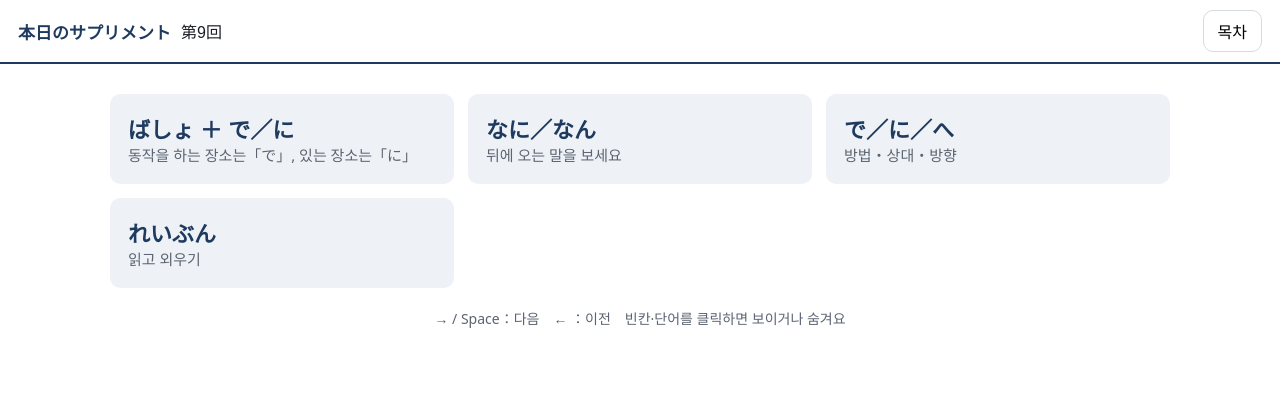
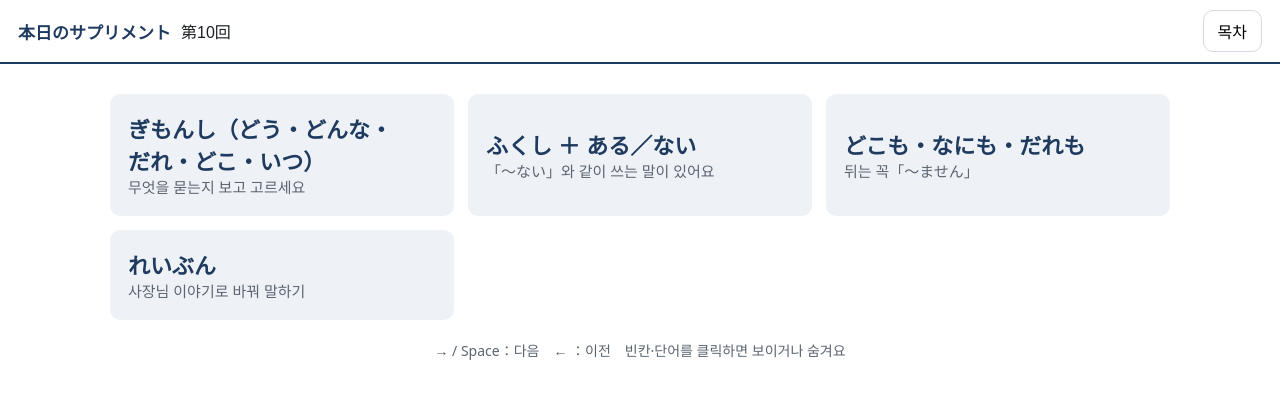
Before and after one commit to kosuke-jp/kaiwa, a plain HTML site: page supple/index.html in a window 1280 px wide. Both pictures are taken after a click on the button "목차". Drawn offline with Linux system fonts and the light colour scheme.

Commit message:
本日のサプリメント 第10回

```diff
--- a/supple/data.js
+++ b/supple/data.js
@@ -36,4 +36,50 @@ const LESSONS = [
    { s: "じかんが ありませんから、しんぶんを よみません。", ko: "시간이 없어서 신문을 안 읽어요." }
   ]
  }
+ ,{
+  no: 10, date: "11/12", title: "ぎもんし・ふくし・どこも",
+  cover: "supple",
+  groups: [
+   { name: "ぎもんし（どう・どんな・だれ・どこ・いつ）", lead: "무엇을 묻는지 보고 고르세요",
+     items: [
+      { q: "この ラーメンは［どう］ですか。……とても おいしいです。", ko: "이 라멘 어때요? ……아주 맛있어요.", rule: "どう：상태・느낌（어때요?）" },
+      { q: "［どんな］ りょうりが すきですか。……からい りょうりが すきです。", ko: "어떤 요리를 좋아해요? ……매운 요리를 좋아해요.", rule: "どんな ＋ 명사（어떤 ～）" },
+      { q: "にほんごは［だれ］に ならいましたか。……せんせいに ならいました。", ko: "일본어는 누구에게 배웠어요? ……선생님에게 배웠어요.", rule: "だれ：사람（누구）" },
+      { q: "きのう［どこ］で ばんごはんを たべましたか。……みせで たべました。", ko: "어제 어디에서 저녁을 먹었어요? ……가게에서 먹었어요.", rule: "どこ：장소（어디）" },
+      { q: "［いつ］ にほんへ いきますか。……らいげつ いきます。", ko: "언제 일본에 가요? ……다음 달에 가요.", rule: "いつ：때（언제）" }
+     ],
+     card: [["どう", "どうですか → おいしいです・いいです", "어때요?（느낌・상태）"],
+            ["どんな", "どんな りょうり／どんな ひと", "어떤 ＋ 명사"],
+            ["だれ", "だれに／だれと／だれが", "누구"],
+            ["どこ", "どこで／どこへ／どこに", "어디"],
+            ["いつ", "いつ いきますか", "언제"]] },
+   { name: "ふくし ＋ ある／ない", lead: "「～ない」와 같이 쓰는 말이 있어요",
+     items: [
+      { q: "この キムチは［ぜんぜん］ からくないです。", bank: "よく・すこし・たくさん・とても・あまり・ぜんぜん", ko: "이 김치는 전혀 안 매워요.", rule: "ぜんぜん ＋ ～ない（전혀）" },
+      { q: "にほんごが［すこし］ わかります。", bank: "よく・すこし・たくさん・とても・あまり・ぜんぜん", ko: "일본어를 조금 알아요.", rule: "すこし ＋ ～ます（조금）" },
+      { q: "おさけは［あまり］ のみません。", bank: "よく・すこし・たくさん・とても・あまり・ぜんぜん", ko: "술은 별로 안 마셔요.", rule: "あまり ＋ ～ません（별로）" },
+      { q: "この みせは きゃくが［たくさん］ います。", bank: "よく・すこし・たくさん・とても・あまり・ぜんぜん", ko: "이 가게는 손님이 많이 있어요.", rule: "たくさん：수・양이 많다" },
+      { q: "この おにくは［とても］ おいしいです。", bank: "よく・すこし・たくさん・とても・あまり・ぜんぜん", ko: "이 고기는 아주 맛있어요.", rule: "とても ＋ 형용사（아주）" },
+      { q: "メニューが［よく］ わかります。", bank: "よく・すこし・たくさん・とても・あまり・ぜんぜん", ko: "메뉴를 잘 알아요.", rule: "よく ＋ わかります（잘）" }
+     ],
+     card: [["ある", "よく・すこし・たくさん・とても", "긍정과 같이"],
+            ["ない", "あまり・ぜんぜん", "부정（～ない・～ません）과 같이"]] },
+   { name: "どこも・なにも・だれも", lead: "뒤는 꼭「～ません」",
+     items: [
+      { q: "きのう どこへ いきましたか。……［どこ］も いきませんでした。", ko: "어제 어디에 갔어요? ……아무 데도 안 갔어요.", rule: "どこ（へ）も ＋ ～ません（아무 데도）" },
+      { q: "けさ なにを たべましたか。……［なに］も たべませんでした。", ko: "오늘 아침 뭘 먹었어요? ……아무것도 안 먹었어요.", rule: "なにも ＋ ～ません（아무것도）" },
+      { q: "みせに だれが いますか。……［だれ］も いません。", ko: "가게에 누가 있어요? ……아무도 없어요.", rule: "だれも ＋ ～ません（아무도）" },
+      { q: "にちようびは どこへ いきましたか。……［どこも いきませんでした。うちで やすみました］。", ko: "일요일에는 어디에 갔어요? ……（사장님 이야기로 대답해 보세요）", rule: "どこも ～ませんでした。＋ 무엇을 했는지 한 문장 더" }
+     ],
+     card: [["どこも", "いきません", "아무 데도"],
+            ["なにも", "たべません・しません", "아무것도"],
+            ["だれも", "いません・きません", "아무도"]] }
+  ],
+  exLead: "사장님 이야기로 바꿔 말하기",
+  examples: [
+   { s: "きのうは どこも いきませんでした。みせで はたらきました。", ko: "어제는 아무 데도 안 갔어요. 가게에서 일했어요." },
+   { s: "けさは なにも たべませんでした。じかんが ありませんでしたから。", ko: "오늘 아침은 아무것도 안 먹었어요. 시간이 없었으니까요." },
+   { s: "この ラーメンは どうですか。……ぜんぜん からくないです。とても おいしいです。", ko: "이 라멘 어때요? ……전혀 안 매워요. 아주 맛있어요." }
+  ]
+ }
 ];
--- a/supple/index.html
+++ b/supple/index.html
@@ -34,8 +34,9 @@ main{max-width:1100px;margin:0 auto;padding:20px}
 .ko{font-size:22px;color:var(--sub)}
 .rule{font-size:26px;font-weight:700;border:2px solid var(--red);border-radius:12px;padding:10px 22px;visibility:hidden}
 .rule.on{visibility:visible}
-.rc{display:grid;grid-template-columns:140px 1fr;gap:22px 26px;align-items:center;text-align:left;max-width:900px}
-.rc .w{font-size:64px;font-weight:900}
+.rc{display:grid;grid-template-columns:auto 1fr;gap:22px 26px;align-items:center;text-align:left;max-width:900px}
+.rc .w{font-size:64px;font-weight:900;white-space:nowrap}
+.rc.many{gap:10px 26px}.rc.many .w{font-size:44px}.rc.many .why{font-size:24px}.rc.many .ex{font-size:20px}
 .rc .why{font-size:28px;font-weight:700}
 .rc .ex{font-size:22px;color:var(--sub);margin-top:4px}
 .ex-s{font-size:40px;font-weight:800;line-height:1.7}
@@ -84,7 +85,7 @@ function toc(){
   at=-1; $('#hd').textContent=`第${L.no}回`;
   let h='<div class="toc">'; let idx=0;
   L.groups.forEach((g,gi)=>{ h+=`<button data-i="${cards.findIndex(c=>c.g===gi)}"><b class="ja">${E(g.name)}</b><span>${E(g.lead)}</span></button>`; });
-  h+=`<button data-i="${cards.findIndex(c=>c.t==='e')}"><b class="ja">れいぶん</b><span>읽고 외우기</span></button></div>`;
+  h+=`<button data-i="${cards.findIndex(c=>c.t==='e')}"><b class="ja">れいぶん</b><span>${E(L.exLead||'읽고 외우기')}</span></button></div>`;
   h+='<p class="hint" style="margin-top:20px">→ / Space：다음　← ：이전　빈칸·단어를 클릭하면 보이거나 숨겨요</p>';
   $('#m').innerHTML=h;
   document.querySelectorAll('.toc button').forEach(b=>b.onclick=()=>show(+b.dataset.i));
@@ -95,9 +96,9 @@ function show(i){
   let h=`<div class="card"><div class="tag ja">${E(c.label)}</div>`;
   if(c.t==='q'){
     const q=E(c.it.q).replace(/［(.+?)］/g,(m,a)=>`<span class="blank">${a}</span>`);
-    h+=`<div class="q ja">${q}</div><div class="ko">${E(c.it.ko)}</div><div class="rule ja">${E(c.it.rule)}</div>`;
+    h+=`<div class="q ja">${q}</div>${c.it.bank?`<div class="ja" style="margin:10px 0;font-size:1.3em;color:#555">［ ${E(c.it.bank)} ］</div>`:''}<div class="ko">${E(c.it.ko)}</div><div class="rule ja">${E(c.it.rule)}</div>`;
   } else if(c.t==='r'){
-    h+='<div class="rc">'+c.g2.card.map((r,k)=>`<div class="w ja" style="color:${k?'var(--green)':'var(--red)'}">${E(r[0])}</div><div><div class="why">${E(r[2])}</div><div class="ex ja">${E(r[1])}</div></div>`).join('')+'</div>';
+    h+=`<div class="rc${c.g2.card.length>3?' many':''}">`+c.g2.card.map((r,k)=>`<div class="w ja" style="color:${k%2?'var(--green)':'var(--red)'}">${E(r[0])}</div><div><div class="why">${E(r[2])}</div><div class="ex ja">${E(r[1])}</div></div>`).join('')+'</div>';
   } else {
     h+=`<div class="ex-s ja">${c.ex.s.split(' ').map(w=>`<span class="wd">${E(w)}</span>`).join(' ')}</div><div class="ko">${E(c.ex.ko)}</div>
     <div><button id="hideAll">다 숨기기</button> <button id="showAll">다 보기</button></div>`;
```
